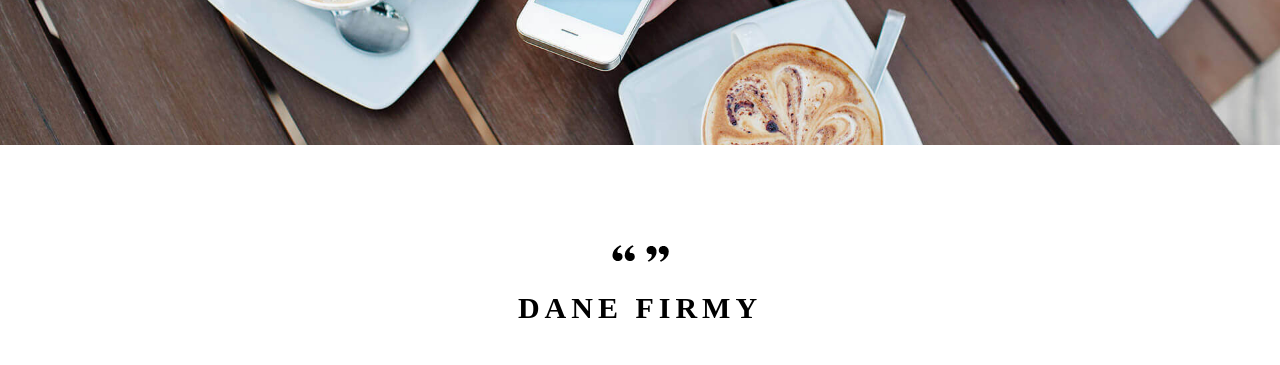
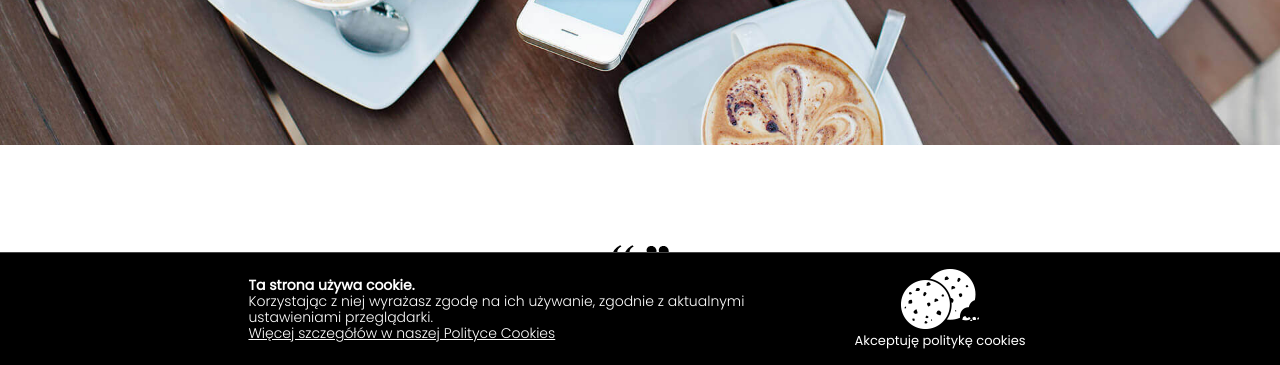
Before and after one commit to maruw4k/literacafe, a Gatsby site: page /kontakt in a window 1280 px wide. Shown: the part 435-800 px from the top of the page. Built offline with nearby package versions, Linux system fonts and the light colour scheme; Gatsby itself is replaced by a stand-in of ours; a web font is replaced by a local one.

Commit message:
Add Cookie component

```diff
--- /dev/null
+++ b/src/components/Cookie.js
@@ -0,0 +1,134 @@
+import React from 'react';
+import styled from 'styled-components';
+import cookiesImg from 'assets/images/cookies.png';
+import { theme } from 'assets/styles/theme';
+
+const FooterContainer = styled.section`
+  display: ${({ isCookieSet }) => (isCookieSet ? 'none' : 'flex')};
+  justify-content: center;
+  align-items: center;
+  background-color: black;
+  color: white;
+  position: fixed;
+  bottom: 0;
+  left: 0;
+  right: 0;
+  z-index: 200;
+  font-size: 1.4rem;
+  padding: 0.5rem 0.7rem;
+  border-top: 1px solid #464646;
+
+  ${theme.mq.tablet} {
+    padding: 1.5rem 0.5rem;
+  }
+`;
+
+const CookieButton = styled.button`
+  background-color: black;
+  border: none;
+  color: white;
+  cursor: pointer;
+  display: flex;
+  flex-direction: column;
+  justify-content: space-evenly;
+  align-items: center;
+  font-size: 1.3rem;
+
+  img {
+    margin-bottom: 0.5rem;
+    width: 55px;
+    height: auto;
+
+    ${theme.mq.tablet} {
+      width: 78px;
+    }
+  }
+
+  &:hover {
+    text-decoration: underline;
+  }
+`;
+
+const CookieText = styled.div`
+  padding-right: 1.5rem;
+  max-width: 600px;
+
+  h4,
+  p {
+    margin: 0;
+  }
+
+  a {
+    color: white;
+    text-decoration: underline;
+  }
+`;
+
+export default class extends React.Component {
+  constructor() {
+    super();
+
+    this.state = {
+      expiresIn: 365,
+      cookieSet: false,
+    };
+  }
+
+  checkCookie = () => {
+    let cookie = this.getCookie();
+    if (cookie !== '') {
+      this.setState({ cookieSet: true });
+    }
+  };
+
+  setCookie = () => {
+    let d = new Date();
+    d.setTime(d.getTime() + this.state.expiresIn * 24 * 60 * 60 * 1000);
+    let expires = 'expires=' + d.toUTCString();
+    document.cookie = 'cookies=1; ' + expires;
+  };
+
+  getCookie = () => {
+    let name = 'cookies=';
+    let ca = document.cookie.split(';');
+    for (let i = 0; i < ca.length; i++) {
+      let c = ca[i];
+      while (c.charAt(0) === ' ') c = c.substring(1);
+      if (c.indexOf(name) === 0) return c.substring(name.length, c.length);
+    }
+    return '';
+  };
+
+  closeMessage = evt => {
+    evt.preventDefault();
+    this.setState({ cookieSet: true });
+    this.setCookie();
+  };
+
+  componentDidMount() {
+    this.checkCookie();
+  }
+
+  render() {
+    return (
+      <FooterContainer isCookieSet={this.state.cookieSet}>
+        <CookieText>
+          <h4>Ta strona używa cookie.</h4>
+          <p>
+            Korzystając z niej wyrażasz zgodę na ich używanie, zgodnie z
+            aktualnymi ustawieniami przeglądarki.
+          </p>
+
+          <a href="#" target="_blank">
+            Więcej szczegółów w naszej Polityce Cookies
+          </a>
+        </CookieText>
+
+        <CookieButton onClick={this.closeMessage}>
+          <img src={cookiesImg} alt="" />
+          Akceptuję politykę cookies
+        </CookieButton>
+      </FooterContainer>
+    );
+  }
+}
--- a/src/templates/Main/MainTemplate.js
+++ b/src/templates/Main/MainTemplate.js
@@ -1,6 +1,7 @@
 import React from 'react';
 import Helmet from 'react-helmet';
 import Navbar from 'components/Navbar';
+import Cookie from 'components/Cookie';
 import Footer from 'components/Footer';
 import OpeningHours from 'components/OpeningHours'
 import GlobalStyle from 'assets/styles/GlobalStyle';
@@ -32,6 +33,7 @@ const MainTemplate = ({ children }) => {
       <Navbar />
       <OpeningHours />
       {children}
+      <Cookie />
       <Footer />
     </>
   );
```
Also changed, not shown: src/assets/images/cookies.png (added).
